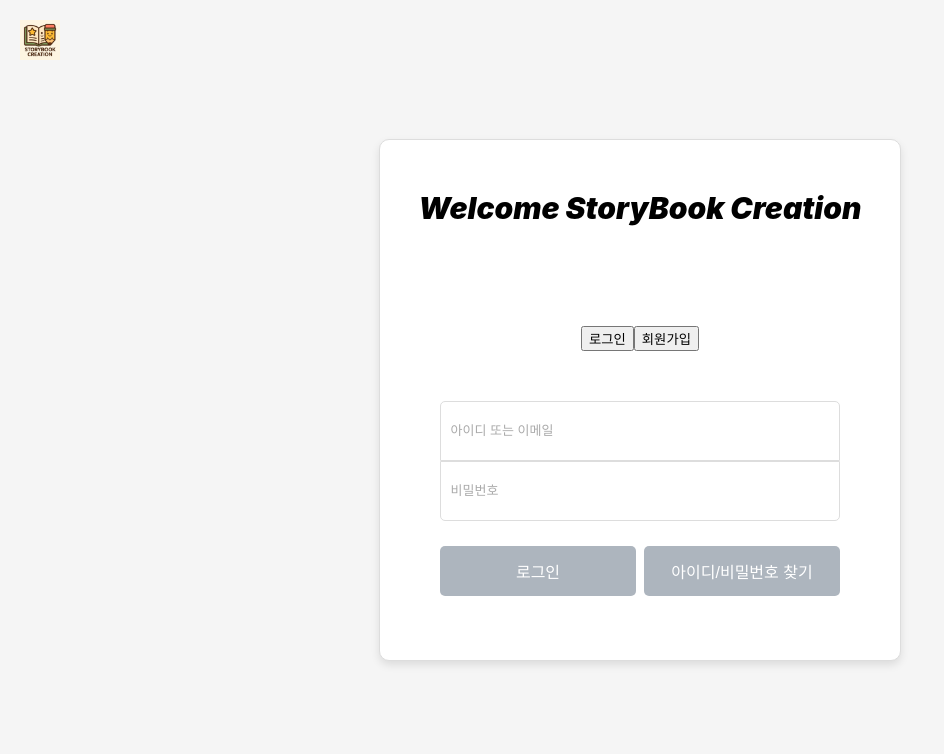
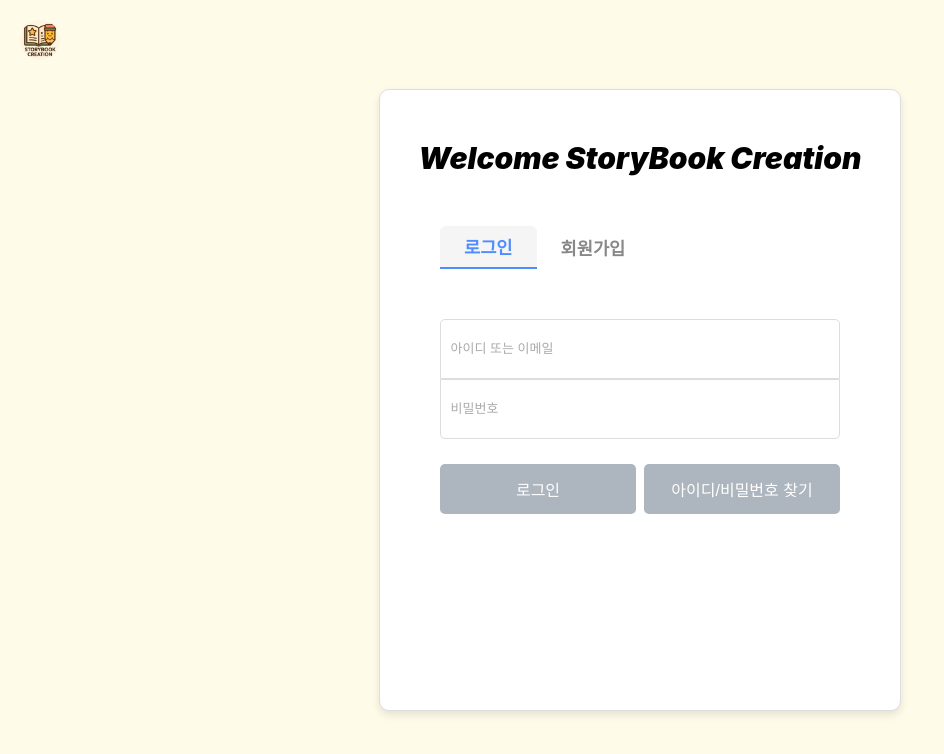
Before and after one commit to ki-hyeon-5/story-ai, a React (Create React App) app in the folder front/: page /login in a window 1280 px wide. Shown: the top 754 px of the page, without its empty margins (0-944 px from the left). Built offline with nearby package versions, Linux system fonts and the light colour scheme.

Commit message:
feat: LoginPage CSS

```diff
--- a/front/src/styles/LoginPage.css
+++ b/front/src/styles/LoginPage.css
@@ -1,11 +1,11 @@
 .login-page-container {
+  background: #fffbe9;
+  min-height: 100vh;
   display: flex;
   flex-direction: column;
   justify-content: center;
   align-items: center;
-  min-height: 100vh;
-  position: relative; /* 자식 요소의 absolute 위치 기준점 */
-  background: #f5f5f5;
+  position: relative;
 }
 
 .top-left-icon {
@@ -14,6 +14,7 @@
   left: 20px; /* 좌측에서 20px 떨어진 위치 */
   width: 40px; /* 아이콘 크기 조절 (필요에 따라 변경) */
   height: auto;
+  border-radius: 50%
 }
 
 .login-content-wrapper {
@@ -41,15 +42,43 @@
   text-align: center;
   width: 500px;
   max-width: 90%;
-  min-height: 500px;
+  min-height: 600px;
+}
+
+.login-tab-group {
+  display: flex;
+  justify-content: left;
+  gap: 0px;      /* ← 이 부분이 버튼 사이의 간격입니다 */
+  margin-bottom: 10px;
+  margin-top: 20px;
+  margin-left: 50px;
+}
+
+.login-tab-btn {
+  background: none;
+  border: none;
+  font-size: 1.1rem;
+  padding: 8px 24px;
+  border-radius: 6px 6px 0 0;
+  cursor: pointer;
+  color: #888;
+  font-weight: 600;
+  transition: background 0.2s, color 0.2s;
+}
+
+.login-tab-btn.active {
+  background: #f5f5f5;
+  color: #4f8cff;
+  border-bottom: 2px solid #4f8cff;
 }
 
 .login-box h1 {
   text-align: center;
-  margin-top: 40px;
+  margin-top: 30px;
   /* margin-left: 10px; */
-  margin-bottom: 100px;
+  margin-bottom: 50px;
   font-size: 30px;
   font-weight: 1000;
   font-style: italic;
+  padding-top: 10px; /* back-btn과 겹치지 않게 */
 }
```
